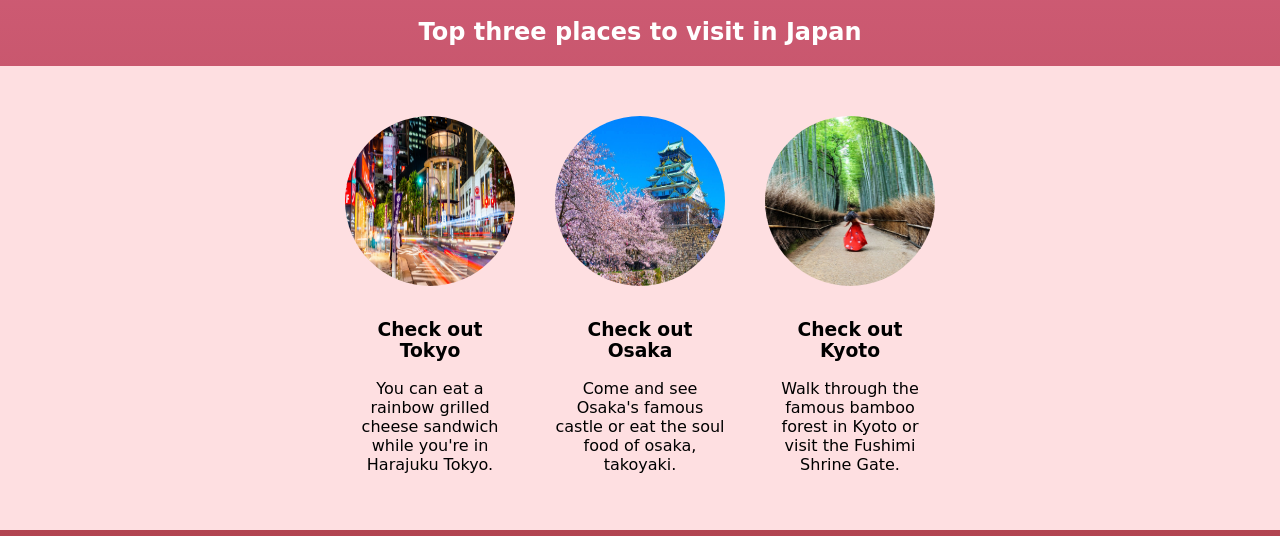
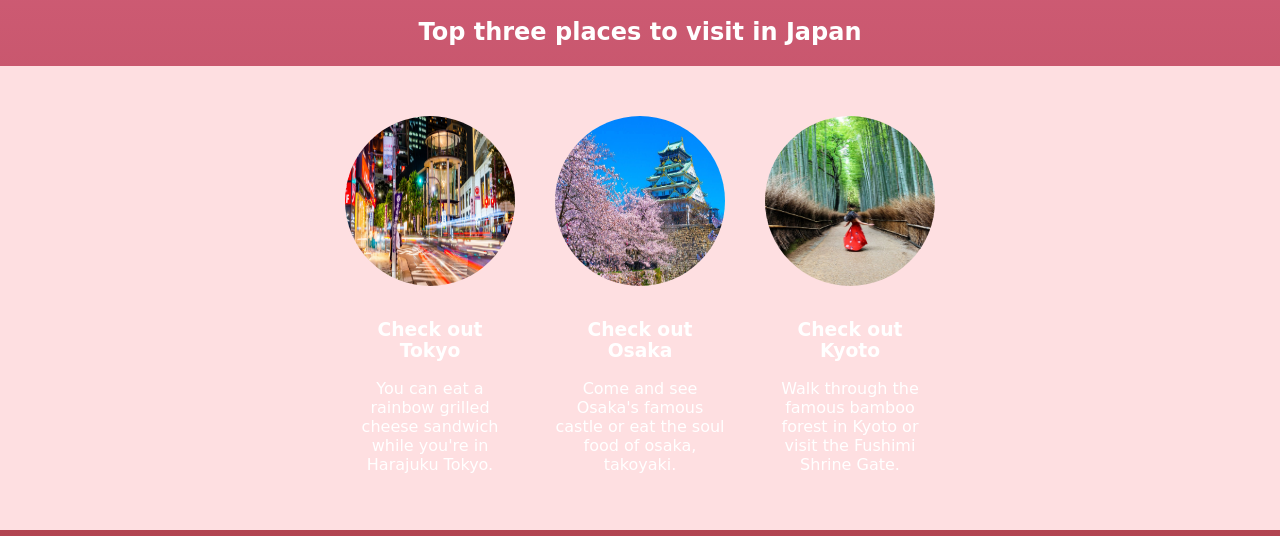
Before and after one commit to kitkassabar/Homesite, a website built with Vite: page index.html in a window 1280 px wide. Shown: the part 416-952 px from the top of the page. Built offline with nearby package versions, Linux system fonts and the light colour scheme; a web font is replaced by a local one.

Commit message:
Update styles.css

```diff
--- a/styles.css
+++ b/styles.css
@@ -19,7 +19,7 @@ body {
 
 }
 
-#top-places {
+.experiences {
     color: white;
 }
 
```
